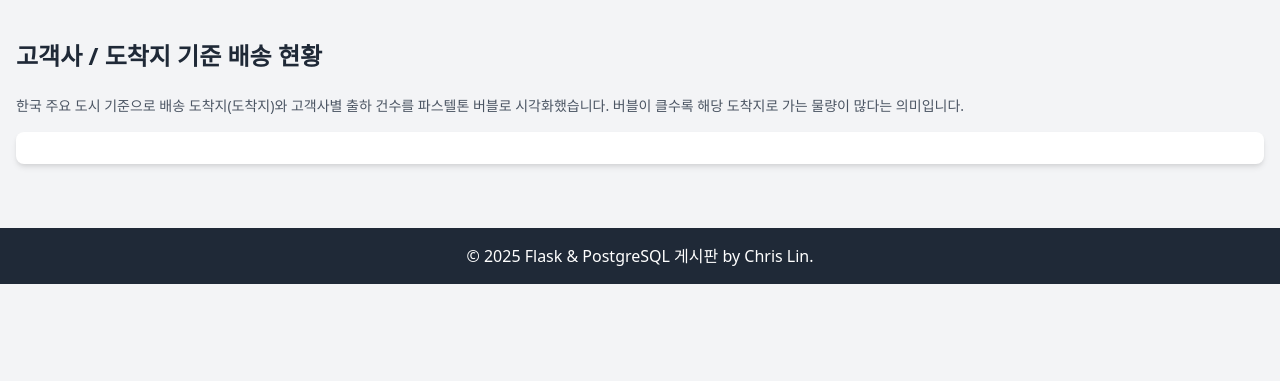
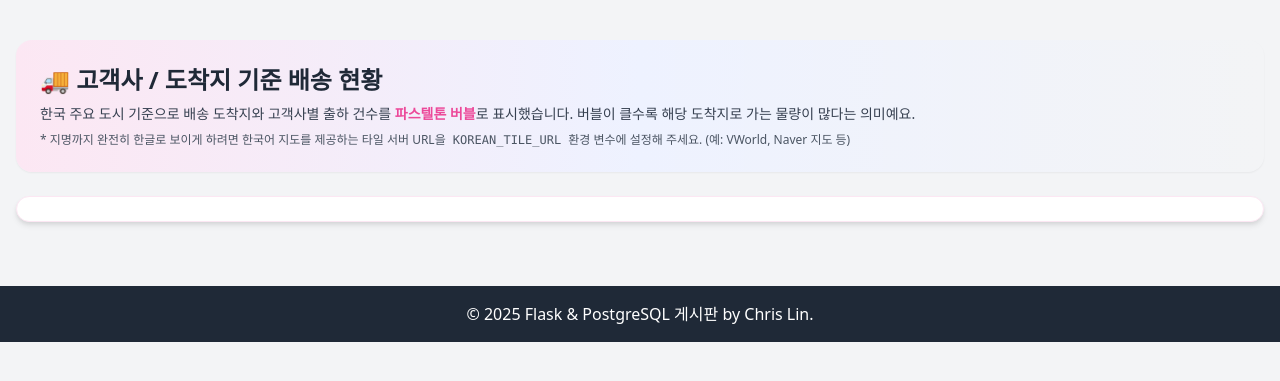
Before and after one commit to RudinP/MicrosoftDataSchool-myboardPractice, a Flask app: template myboard/templates/fms_map.html in a window 1280 px wide. Shown: the part 64-445 px from the top of the page. Run offline with Flask 3, Linux system fonts and the light colour scheme; the template is opened without the code that fills it, so the values that code supplies are empty; some libraries are stand-ins or nearby versions.

Commit message:
지도 수정

```diff
--- a/myboard/app.py
+++ b/myboard/app.py
@@ -339,8 +339,27 @@ def fms_map():
         "제주": (33.4996, 126.5312),
     }
 
-    # 기본 지도 (대한민국 중심)
-    m = folium.Map(location=[36.5, 127.8], zoom_start=6, tiles="CartoDB positron")
+    # 기본 지도 (대한민국 중심, 귀여운 파스텔 톤 스타일)
+    # tiles는 한국어 지도가 가능한 타일 서버를 ENV로 받을 수 있게 구성
+    # 예: VWORLD, NAVER 등 -> .env에 KOREAN_TILE_URL 설정
+    korean_tiles = os.getenv("KOREAN_TILE_URL")
+    if korean_tiles:
+        m = folium.Map(location=[36.5, 127.8], zoom_start=7, tiles=None, control_scale=True)
+        folium.TileLayer(
+            tiles=korean_tiles,
+            attr="Korean map tiles",
+            name="한국어 지도",
+            overlay=False,
+            control=False,
+        ).add_to(m)
+    else:
+        # 기본 CartoDB 지도 (밝은 파스텔 톤)
+        m = folium.Map(
+            location=[36.5, 127.8],
+            zoom_start=7,
+            tiles="CartoDB positron",
+            control_scale=True,
+        )
 
     for row in rows:
         company = row["고객사"]
@@ -353,10 +372,16 @@ def fms_map():
 
         lat, lon = city_coords[city]
 
-        # 출하 건수에 따라 마커 크기 조정 (최소 6, 최대 20 정도)
-        radius = min(20, 6 + count * 0.8)
+        # 출하 건수에 따라 마커 크기 조정 (최소 8, 최대 24 정도)
+        radius = min(24, 8 + count * 0.7)
 
-        popup_html = f"<b>{company}</b><br>{city}<br>출하 건수: {count}건"
+        popup_html = f"""
+        <div style='font-size:13px;'>
+          <b>고객사:</b> {company}<br>
+          <b>도착지:</b> {city}<br>
+          <b>출하 건수:</b> {count}건
+        </div>
+        """
 
         folium.CircleMarker(
             location=[lat, lon],
@@ -365,8 +390,8 @@ def fms_map():
             color="#FFB5E8",  # 파스텔 핑크
             fill=True,
             fill_color="#B5EAD7",  # 파스텔 민트
-            fill_opacity=0.7,
-            weight=1,
+            fill_opacity=0.8,
+            weight=1.2,
         ).add_to(m)
 
     # folium 지도를 HTML로 렌더링
--- a/myboard/templates/fms_map.html
+++ b/myboard/templates/fms_map.html
@@ -2,16 +2,25 @@
 {% block title %}FMS 배송 지도{% endblock %}
 {% block content %}
 
-<h2 class="text-2xl font-bold text-gray-800 mb-6">고객사 / 도착지 기준 배송 현황</h2>
+<div class="bg-gradient-to-r from-pink-100 via-indigo-50 to-teal-100 rounded-2xl p-6 mb-6 shadow-sm">
+  <h2 class="text-2xl font-extrabold text-gray-800 mb-2">
+    🚚 고객사 / 도착지 기준 배송 현황
+  </h2>
+  <p class="text-sm text-gray-700">
+    한국 주요 도시 기준으로 배송 도착지와 고객사별 출하 건수를
+    <span class="font-semibold text-pink-500">파스텔톤 버블</span>로 표시했습니다.
+    버블이 클수록 해당 도착지로 가는 물량이 많다는 의미예요.
+  </p>
+  <p class="text-xs text-gray-600 mt-2">
+    * 지명까지 완전히 한글로 보이게 하려면 한국어 지도를 제공하는 타일 서버 URL을
+    <code class="bg-white/60 px-1 rounded-md text-[11px]">KOREAN_TILE_URL</code>
+    환경 변수에 설정해 주세요. (예: VWorld, Naver 지도 등)
+  </p>
+</div>
 
-<p class="text-sm text-gray-600 mb-4">
-  한국 주요 도시 기준으로 배송 도착지(도착지)와 고객사별 출하 건수를
-  파스텔톤 버블로 시각화했습니다. 버블이 클수록 해당 도착지로 가는 물량이 많다는 의미입니다.
-</p>
-
-<div class="bg-white rounded-lg shadow-md p-4">
+<div class="bg-white rounded-2xl shadow-md p-3 border border-pink-100">
   <!-- folium에서 생성한 전체 HTML을 그대로 삽입 -->
-  <div class="w-full">
+  <div class="w-full rounded-xl overflow-hidden">
     {{ map_html|safe }}
   </div>
 </div>
```
Also changed, not shown: 1 other file.
